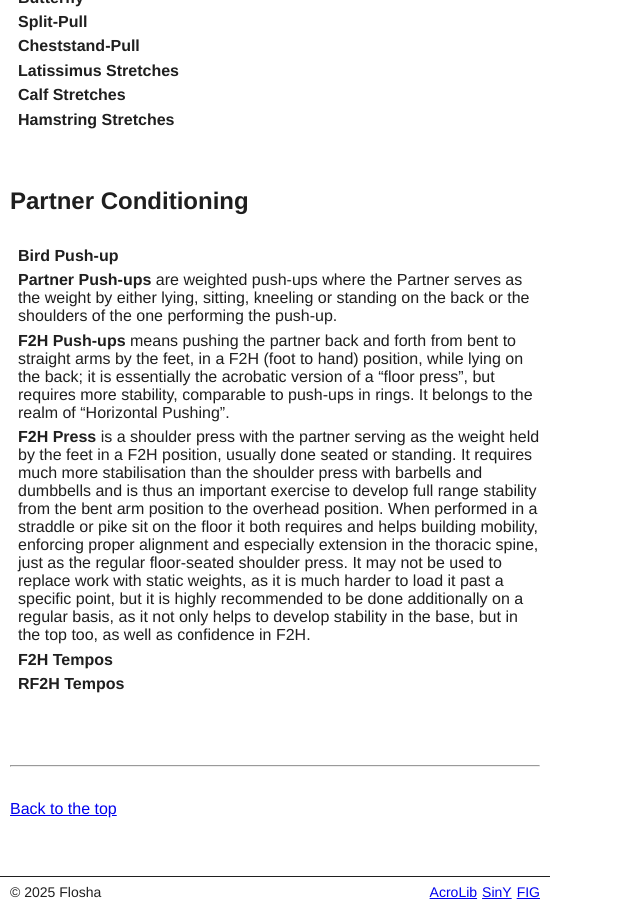
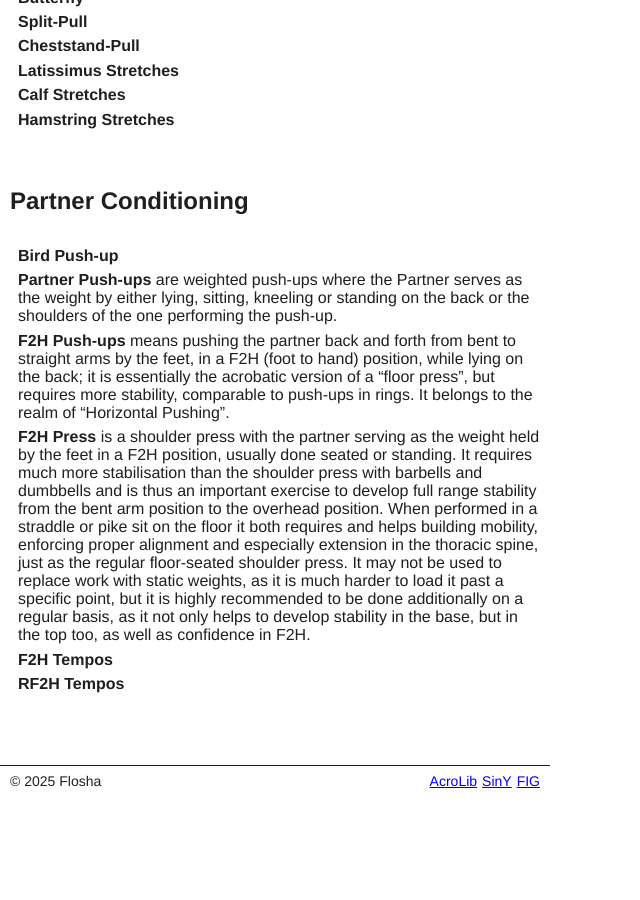
Before and after one commit to floshin/acrolib, a Jekyll site: the page built from glossary.md, in a window 1280 px wide and 900 px high, scrolled down 14854 px. Shown: the whole window, without its empty margins (0-640 px from the left). Built offline with Jekyll 4.4.1, drawn with Linux system fonts in a browser that asks for light colours; our own code applies the rules of GitHub Pages for plain Markdown files; after the commit the page ends 15643 px from its top, so only the background shows below that.

Commit message:
Update glossary.md

```diff
--- a/glossary.md
+++ b/glossary.md
@@ -363,10 +363,6 @@ In German the Front Split is also commonly referred to as "Frauenspagat" (Womens
 * **F2H Tempos**
 * **RF2H Tempos**
 
----
-
-[Back to the top](#top)
-
 <style>
 
 main ul {
```
